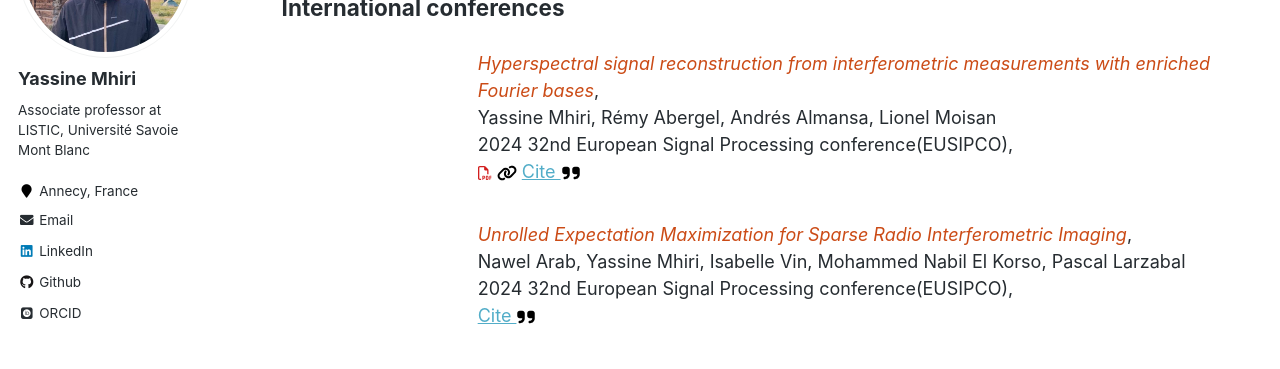
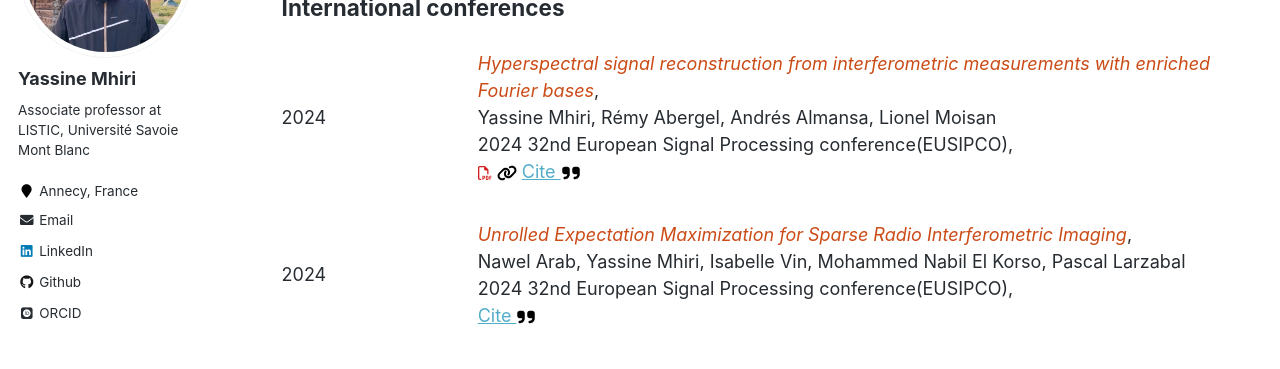
Before and after one commit to y-mhiri/y-mhiri.github.io, a Jekyll site: the page built from _pages/publications.html, in a window 1280 px wide and 900 px high, scrolled down 868 px. Shown: the part 153-522 px from the top of the window. Built offline with Jekyll 4.4.1, drawn with Linux system fonts in a browser that asks for light colours; some web fonts are replaced.

Commit message:
updated publications

```diff
--- a/_data/publications.yml
+++ b/_data/publications.yml
@@ -56,6 +56,7 @@ type:
         title: Hyperspectral signal reconstruction from interferometric measurements with enriched Fourier bases
         authors: Yassine Mhiri, Rémy Abergel, Andrés Almansa, Lionel Moisan
         conference: 2024 32nd European Signal Processing conference(EUSIPCO)
+        year: 2024
         type: inproceedings
         url: https://hal.science/hal-04506638
         pdf: https://hal.science/hal-04506638/file/imspoc_map5.pdf
@@ -64,6 +65,7 @@ type:
         title: Unrolled Expectation Maximization for Sparse Radio Interferometric Imaging
         authors: Nawel Arab, Yassine Mhiri, Isabelle Vin, Mohammed Nabil El Korso, Pascal Larzabal
         conference: 2024 32nd European Signal Processing conference(EUSIPCO)
+        year: 2024
         type: inproceedings
 
       - id: mhiri2022robust
```
